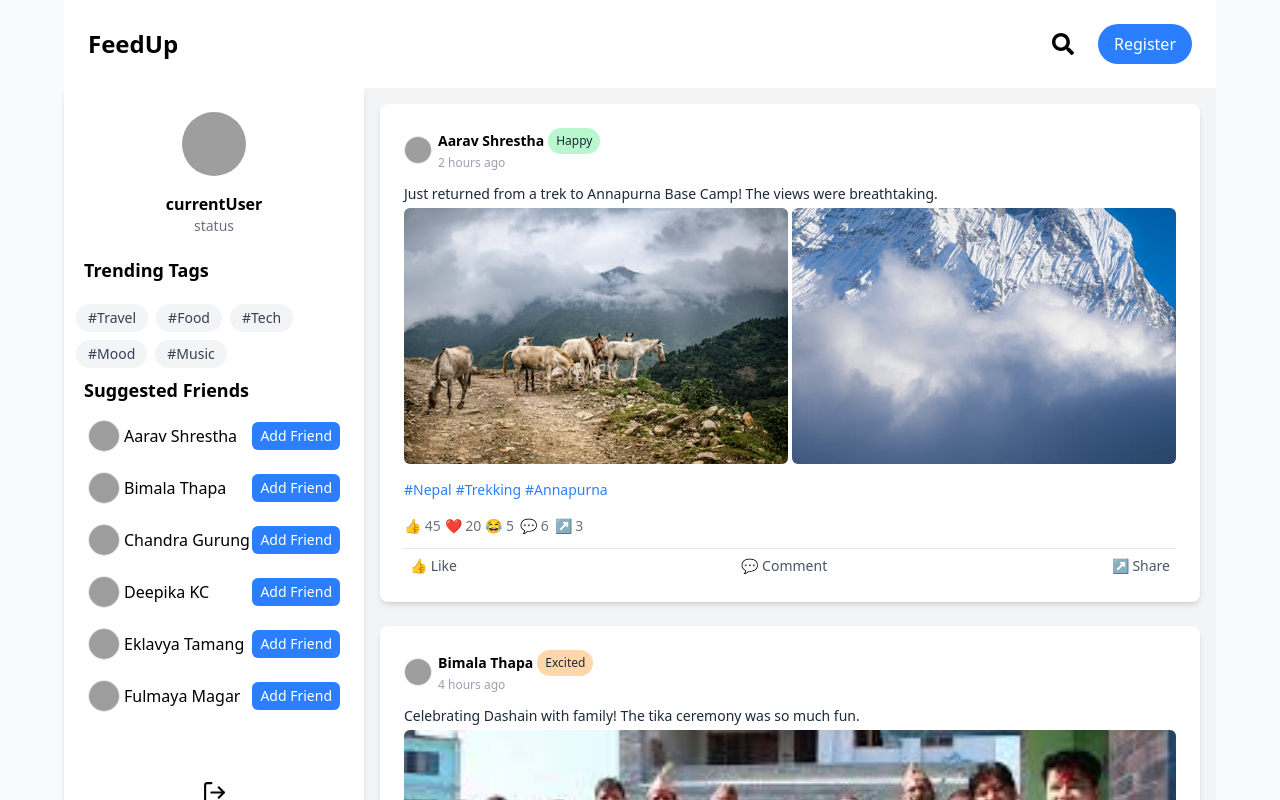
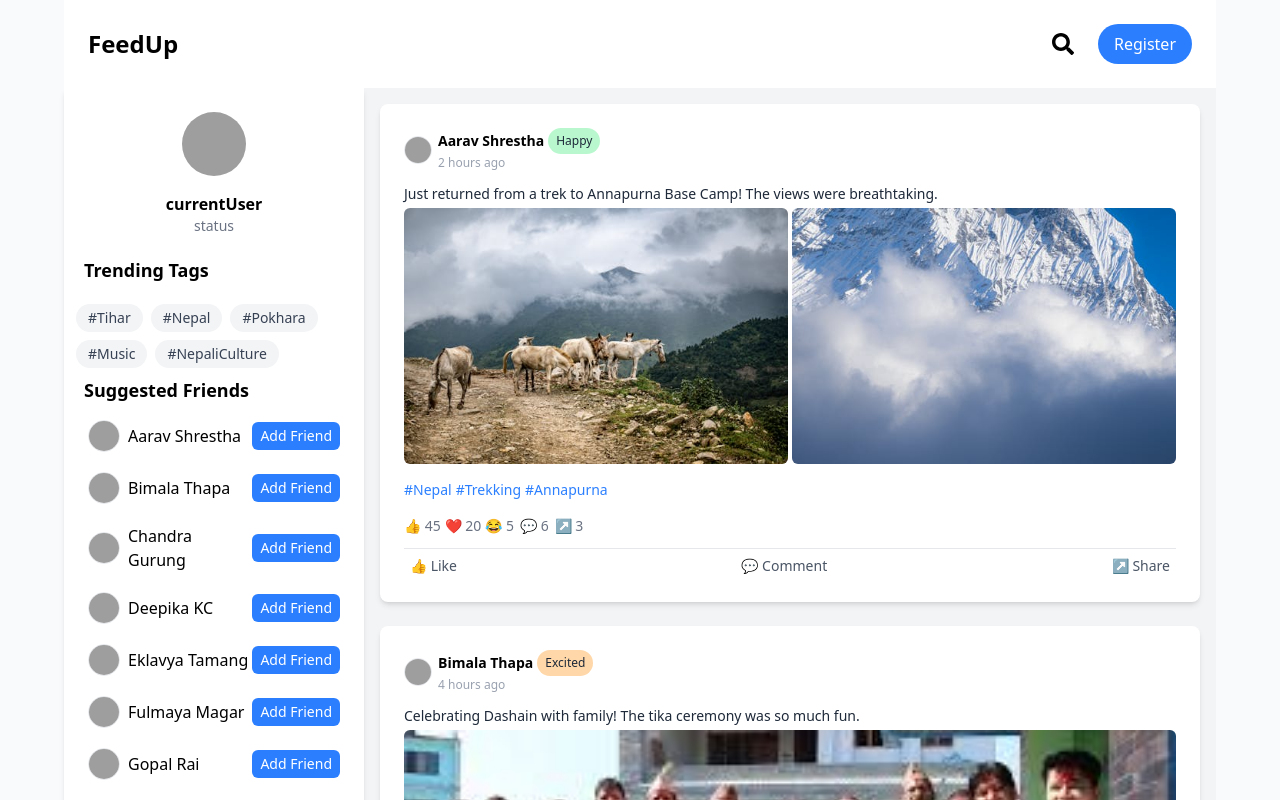
Before and after one commit to paldentitung/FeedUp, a React (Vite) app: page / in a window 1280 px wide. Shown: the top 800 px of the page. Built offline with nearby package versions, Linux system fonts and the light colour scheme; grey boxes are pictures that could not be loaded.

Commit message:
improve the suggestion friend n trending section

```diff
--- a/src/Components/SuggestedUsers.jsx
+++ b/src/Components/SuggestedUsers.jsx
@@ -1,22 +1,29 @@
-import React, { use, useContext, useState } from "react";
+import React, { useContext } from "react";
 import UsersData from "../data/UsersData";
 import { AppContext } from "../Context/AppContext";
+import { Link } from "react-router-dom";
 
 const SuggestedUsers = ({ showAll = false }) => {
-  const showAllUsers = showAll ? UsersData : UsersData.slice(0, 6);
-  const { friend, setFriend, toggleFriends } = useContext(AppContext);
+  const showAllUsers = showAll ? UsersData : UsersData.slice(0, 8);
+  const { friend, toggleFriends } = useContext(AppContext);
+
   return (
     <div className="p-2">
-      <h3 className="text-lg font-semibold mb-3">Suggested Friends</h3>
-      <div className="flex flex-col gap-3">
+      <h3 className="text-lg font-bold mb-3">Suggested Friends</h3>
+      <ul className="flex flex-col gap-3">
         {showAllUsers.map((user) => {
           const isFriend = friend.includes(user.id);
+          const buttonClasses = isFriend
+            ? "bg-gray-300 text-gray-700 cursor-not-allowed"
+            : "bg-blue-500 text-white hover:bg-blue-600";
+
           return (
-            <div
-              key={user.id}
-              className="flex justify-between items-center p-1 hover:bg-gray-100 hover:cursor-pointer rounded-md transition-colors duration-200"
+            <li key={user.id}>
+              <Link
+                to={`/user-profile/${encodeURIComponent(user.name)}`}
+                className="flex justify-between items-center p-1 hover:bg-gray-100 rounded-md transition-colors duration-200"
               >
-              <div className="flex items-center gap-1 flex-1">
+                <div className="flex items-center gap-2 flex-1">
                   <img
                     src={user.avatar}
                     alt={user.name}
@@ -25,20 +32,25 @@ const SuggestedUsers = ({ showAll = false }) => {
                   <span>{user.name}</span>
                 </div>
                 <button
-                onClick={() => toggleFriends(user.id)}
-                className={`px-2 py-1 rounded-md text-sm transition-colors duration-200 ${
+                  onClick={(e) => {
+                    e.preventDefault(); // prevent navigation if clicked
+                    toggleFriends(user.id);
+                  }}
+                  className={`px-2 py-1 rounded-md text-sm transition-colors duration-200 ${buttonClasses}`}
+                  disabled={isFriend}
+                  aria-label={
                     isFriend
-                    ? "bg-gray-300 text-gray-700 cursor-not-allowed"
-                    : "bg-blue-500 text-white hover:bg-blue-600"
-                }`}
-                disabled={isFriend}
+                      ? `${user.name} is already your friend`
+                      : `Add ${user.name} as friend`
+                  }
                 >
                   {isFriend ? "Pending" : "Add Friend"}
                 </button>
-            </div>
+              </Link>
+            </li>
           );
         })}
-      </div>
+      </ul>
     </div>
   );
 };
--- a/src/Components/TrendingTags.jsx
+++ b/src/Components/TrendingTags.jsx
@@ -1,19 +1,25 @@
-import React from "react";
-
+import { Link } from "react-router-dom";
 const TrendingTags = () => {
-  const trendingTags = ["#Travel", "#Food", "#Tech", "#Mood", "#Music"];
+  const trendingTags = [
+    "#Tihar",
+    "#Nepal",
+    "#Pokhara",
+    "#Music",
+    "#NepaliCulture",
+  ];
 
   return (
     <div>
-      <h3 className="text-lg font-semibold mb-3 p-2">Trending Tags</h3>
+      <h3 className="text-lg font-bold mb-3 p-2">Trending Tags</h3>
       <div className="flex flex-wrap gap-2">
         {trendingTags.map((tag, index) => (
-          <span
+          <Link
             key={index}
+            to={`/hashtag/${tag.replace("#", "")}`}
             className="bg-gray-100 text-gray-700 px-3 py-1 rounded-full text-sm cursor-pointer hover:bg-blue-100 hover:text-blue-600 transition-colors duration-200 active:text-blue-600"
           >
             {tag}
-          </span>
+          </Link>
         ))}
       </div>
     </div>
```
Lines whose indentation alone changed are shown as unchanged.
